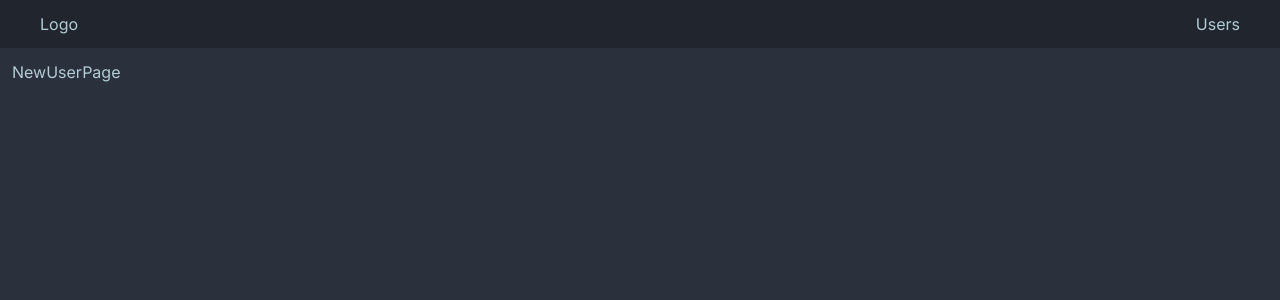
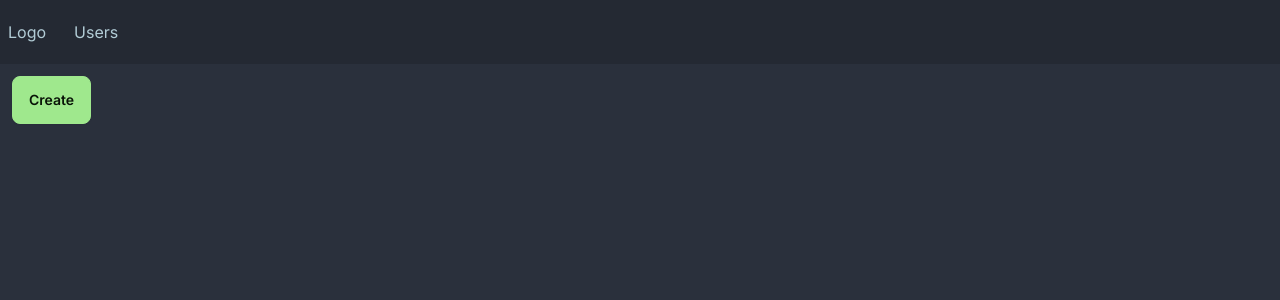
Before and after one commit to potato-lulw/issues-app, a Next.js app: page /users/new in a window 1280 px wide. Shown: the top 300 px of the page. Built offline with nearby package versions, Linux system fonts and the light colour scheme.

Commit message:
programmatic routing in NextJs

```diff
--- a/app/NavigationBar.tsx
+++ b/app/NavigationBar.tsx
@@ -4,7 +4,8 @@ import React from 'react'
 const NavigationBar = () => {
   return (
 
-    <nav className='flex w-screen p-3 bg-base-300 justify-between px-10'>
+    <nav className='navbar space-x-7 bg-base-200 w-full'>
+    {/* <nav className='flex w-screen p-3 bg-base-300 justify-between px-10'> */}
         <Link href='/'>Logo</Link>
         <Link href='/users'>Users</Link>
     </nav>
--- a/app/users/new/page.tsx
+++ b/app/users/new/page.tsx
@@ -1,8 +1,16 @@
+'use client'
+
+import { useRouter } from 'next/navigation'
 import React from 'react'
 
 const NewUserPage = () => {
+  const router = useRouter();
   return (
-    <div>NewUserPage</div>
+    <div>
+      <button
+        className='btn btn-primary'
+        onClick={() => router.push('/users')}>Create</button>
+    </div>
   )
 }
 
--- a/app/users/page.tsx
+++ b/app/users/page.tsx
@@ -1,5 +1,6 @@
 import React from 'react'
 import UsersTable from './UsersTable'
+import Link from 'next/link'
 
 interface Props {
   searchParams: { sortOrder: string}
@@ -10,6 +11,7 @@ const UsersPage = async ({searchParams: {sortOrder}}: Props) => {
   return (
     <div>
       <h1>Users</h1>
+      <Link href='/users/new' className='btn-secondary btn'>New User</Link>
       <UsersTable sortOrder={sortOrder}/>
     </div>
   )
```
